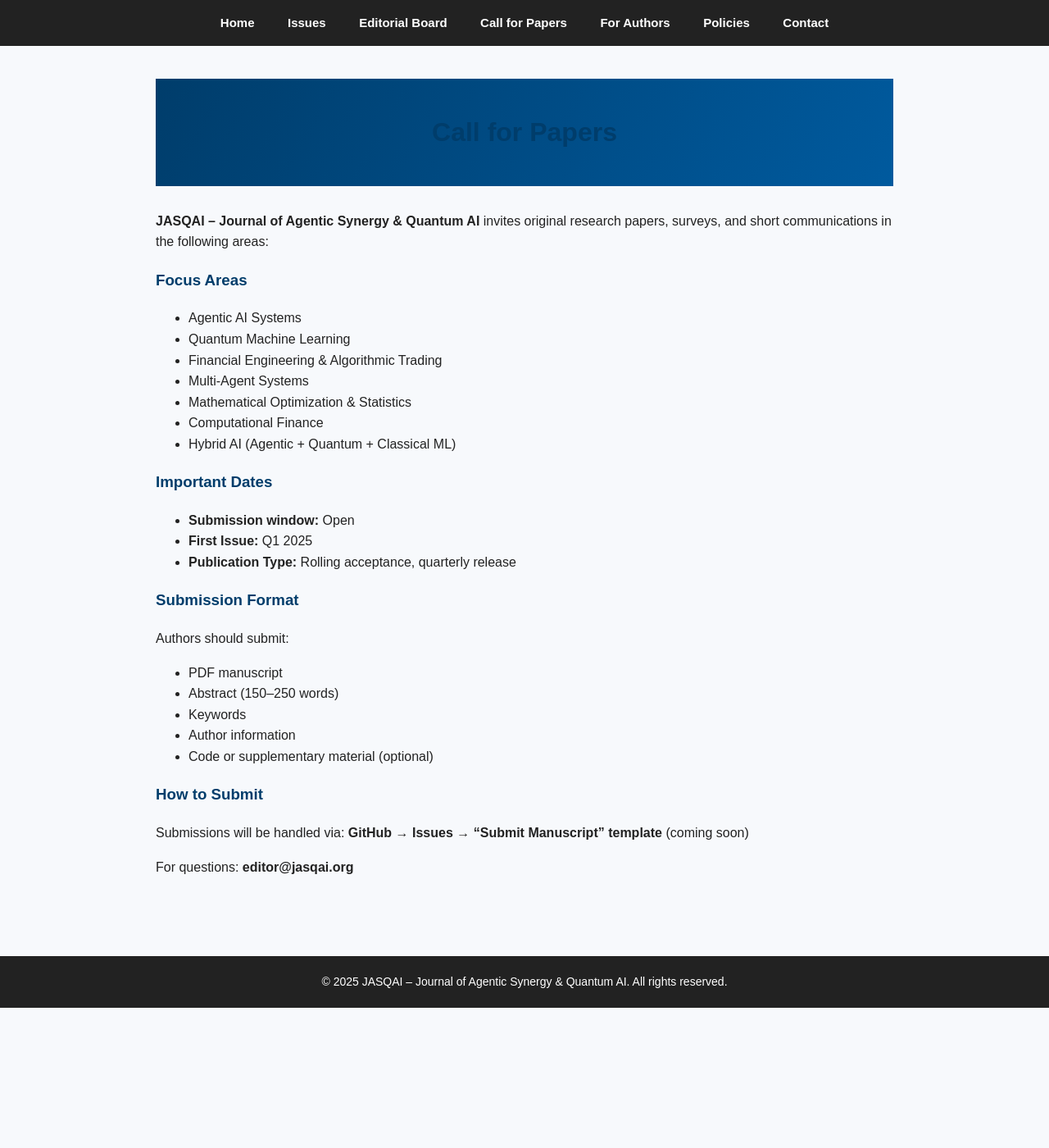
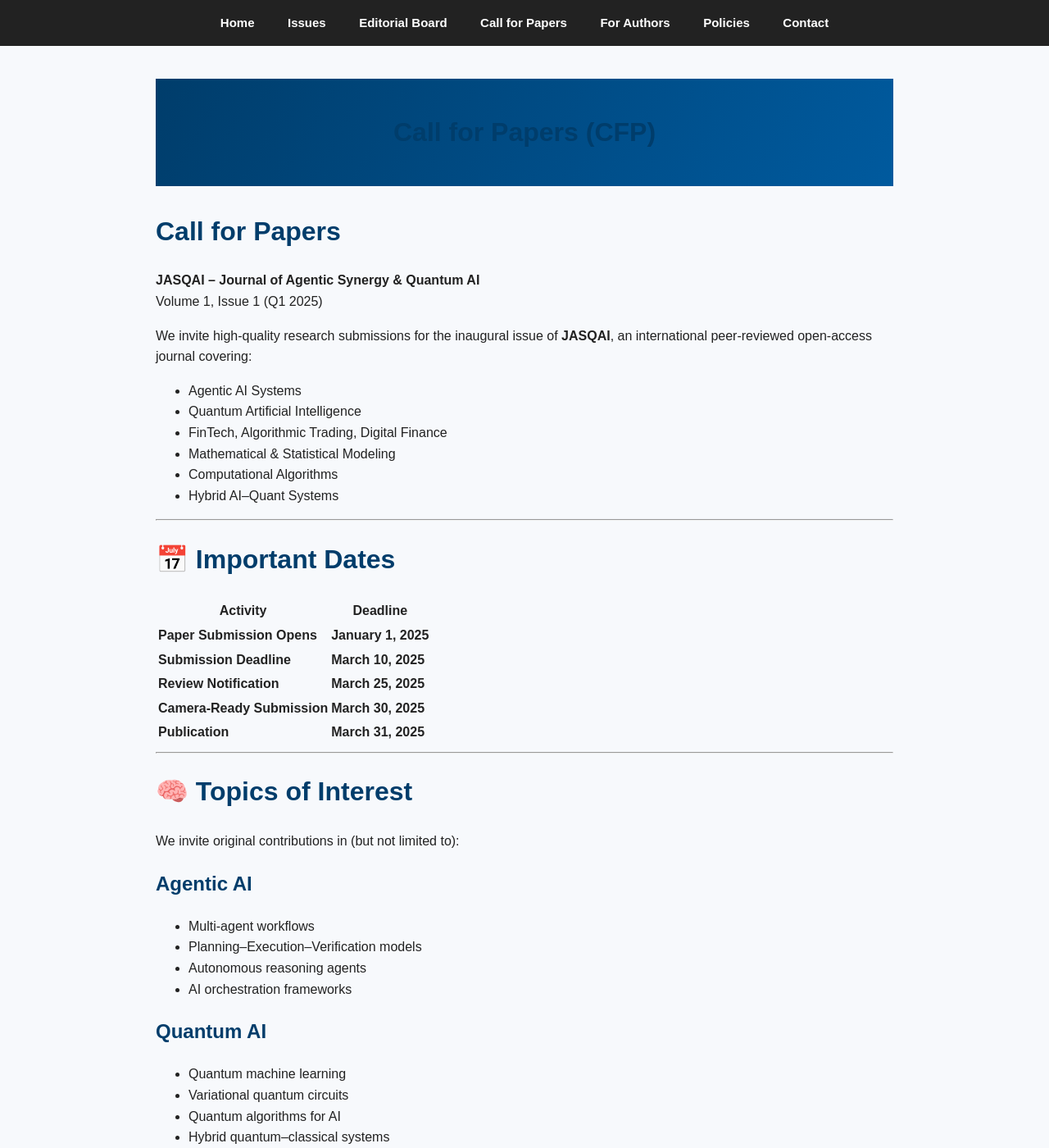
Before and after one commit to zulfiqaralimir/jasqai.github.io, a Jekyll site: the page built from cfp/index.md, in a window 1280 px wide and 1400 px high. Shown: the whole window at 82% size. Built offline with Jekyll 4.4.1, drawn with Linux system fonts in a browser that asks for light colours; some of the changed text lies outside the part shown.

Commit message:
Update index.md

```diff
--- a/cfp/index.md
+++ b/cfp/index.md
@@ -1,39 +1,86 @@
 ---
 layout: default
-title: "Call for Papers"
+title: "Call for Papers — JASQAI"
 ---
 
 <div class="page-banner">
-  <h1>Call for Papers</h1>
+  <h1>Call for Papers (CFP)</h1>
 </div>
 
+# Call for Papers
+**JASQAI – Journal of Agentic Synergy & Quantum AI**
+Volume 1, Issue 1 (Q1 2025)
 
-**JASQAI – Journal of Agentic Synergy & Quantum AI** invites original research papers, surveys, and short communications in the following areas:
+We invite high-quality research submissions for the inaugural issue of **JASQAI**, an international peer-reviewed open-access journal covering:
 
-### Focus Areas
 - Agentic AI Systems
-- Quantum Machine Learning
-- Financial Engineering & Algorithmic Trading
-- Multi-Agent Systems
-- Mathematical Optimization & Statistics
-- Computational Finance
-- Hybrid AI (Agentic + Quantum + Classical ML)
+- Quantum Artificial Intelligence
+- FinTech, Algorithmic Trading, Digital Finance
+- Mathematical & Statistical Modeling
+- Computational Algorithms
+- Hybrid AI–Quant Systems
 
-### Important Dates
-- **Submission window:** Open
-- **First Issue:** Q1 2025
-- **Publication Type:** Rolling acceptance, quarterly release
+---
 
-### Submission Format
-Authors should submit:
-- PDF manuscript
-- Abstract (150–250 words)
-- Keywords
-- Author information
-- Code or supplementary material (optional)
+# 📅 Important Dates
 
-### How to Submit
-Submissions will be handled via:
-**GitHub → Issues → “Submit Manuscript” template** (coming soon)
+| Activity | Deadline |
+|---------|----------|
+| **Paper Submission Opens** | **January 1, 2025** |
+| **Submission Deadline** | **March 10, 2025** |
+| **Review Notification** | **March 25, 2025** |
+| **Camera-Ready Submission** | **March 30, 2025** |
+| **Publication** | **March 31, 2025** |
 
-For questions: **editor@jasqai.org**
+---
+
+# 🧠 Topics of Interest
+
+We invite original contributions in (but not limited to):
+
+## Agentic AI
+- Multi-agent workflows
+- Planning–Execution–Verification models
+- Autonomous reasoning agents
+- AI orchestration frameworks
+
+## Quantum AI
+- Quantum machine learning
+- Variational quantum circuits
+- Quantum algorithms for AI
+- Hybrid quantum–classical systems
+
+## FinTech & Quantitative Finance
+- Algorithmic trading strategies
+- Portfolio optimization
+- Risk modeling & stochastic systems
+- High-frequency data analysis
+
+## Algorithms, Mathematics & Statistics
+- Optimization algorithms
+- Numerical methods
+- Probabilistic modeling
+- Statistical learning theory
+
+---
+
+# 📝 Submission Guidelines
+
+- Submissions must be **original** and not under review elsewhere
+- Manuscripts must be submitted in **PDF format**
+- Recommended length: **6–20 pages**
+- All submissions undergo **double-blind peer review**
+- Include necessary figures, tables, references
+
+---
+
+# 📤 Submit Your Paper
+
+Click below to submit your manuscript:
+
+👉 **[Submit Manuscript](https://github.com/zulfiqaralimir/jasqai.github.io/issues/new?template=submit-manuscript.md)**
+
+---
+
+# 📬 Contact
+Email inquiries: **editor@jasqai.org**
```
